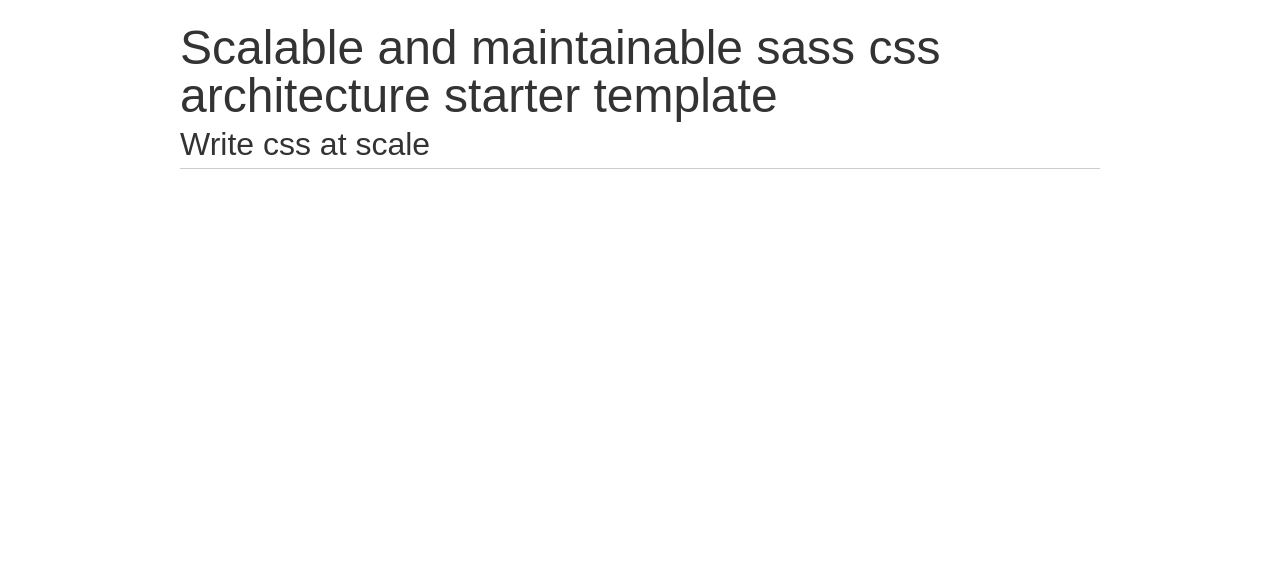
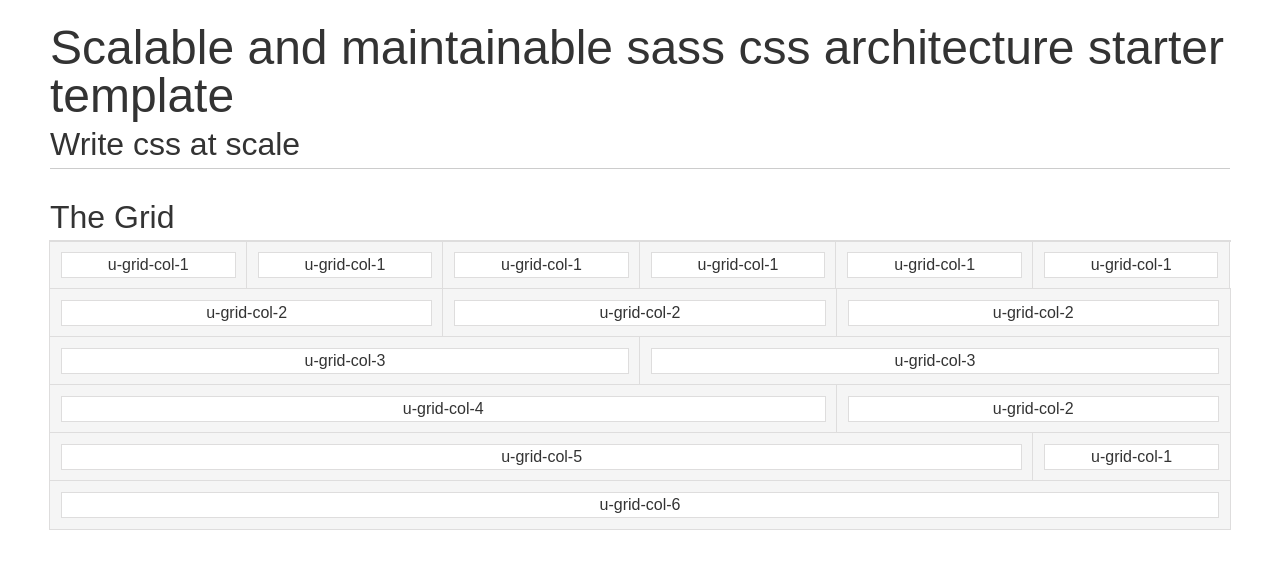
Before and after one commit to richardomollo/CSS-for-Scalabilty, a PHP site: page / in a window 1280 px wide. Shown: the top 569 px of the page. Run offline with PHP 8.4, Linux system fonts and the light colour scheme.

Commit message:
initial grid system added

```diff
--- a/css/main.css
+++ b/css/main.css
@@ -3349,11 +3349,66 @@ blockquote p:last-of-type:after {
   globally used mixins and functions. It’s important not to output any CSS in the first 2 layers.
 */
 .o-wrapper {
-  max-width: 940px;
+  max-width: 1200px;
   margin-right: auto;
   margin-left: auto;
   padding-right: 10px;
   padding-left: 10px;
+}
+
+/*
+
+	The purpose of the o-grid-wrapper is to set the width of the entire grid.
+	The width of the o-grid-wrapper is generally 100%, but you might want to set a max-width for larger displays.
+
+*/
+.o-grid-wrapper {
+  max-width: 1200px;
+  width: 100%;
+  box-sizing: border-box;
+}
+
+/*
+	the perdose of o-grid-row is to keep the columns inside it from overflowing onto other rows. To achieve this,
+	we'll use the clearfix hack to make sure everything inside the o-grid-row stays inside the row.
+*/
+.o-grid-row:after:before, .o-grid-row:after:after,
+.o-grid-row:after:before,
+.o-grid-row:after:after {
+  content: "";
+  display: table;
+}
+
+.o-grid-row:after:after,
+.o-grid-row:after:after {
+  clear: both;
+}
+
+/*
+	prevent floated columns from stacking up a min-height of 1px as well as float them.
+	total number of columns by the width of the container.
+*/
+[class*='u-grid-col-'] {
+  float: left;
+  min-height: 1px;
+  width: 16.66%;
+  /*-- our gutter --*/
+  padding: 12px;
+  /* you can remove this */
+  background-color: #f5f5f5;
+}
+
+.outline, .outline * {
+  outline: 1px solid #dedddd;
+}
+
+/*-- some extra column content styling --*/
+[class*='u-grid-col-'] > p {
+  background-color: #fff;
+  padding: 0;
+  margin: 0;
+  text-align: center;
+  color: #333;
 }
 
 .o-layout {
@@ -3502,18 +3557,26 @@ blockquote p:last-of-type:after {
   text-decoration: underline !important;
 }
 
-.u-1\/1 {
+.u-grid-col-6 {
   width: 100% !important;
 }
 
-.u-1\/2 {
+.u-grid-col-5 {
+  width: 83.33% !important;
+}
+
+.u-grid-col-4 {
+  width: 66.664% !important;
+}
+
+.u-grid-col-3 {
   width: 50% !important;
 }
 
-.u-1\/3 {
-  width: 33.333333333% !important;
-}
-
-.u-2\/3 {
-  width: 66.666666666% !important;
-}
+.u-grid-col-2 {
+  width: 33.33% !important;
+}
+
+.u-grid-col-1 {
+  width: 16.66% !important;
+}
--- a/index.php
+++ b/index.php
@@ -27,6 +27,39 @@
                 <h2 class="c-page-title__sub">Write css at scale</h2>
             </div>
 
+            <h2 class="c-page-title__sub">The Grid</h2>
+            <!-- grid container -->
+            <div class="o-grid-wrapper outline">
+                <div class="o-grid-row">
+                    <div class="u-grid-col-1"><p>u-grid-col-1</p></div>
+                    <div class="u-grid-col-1"><p>u-grid-col-1</p></div>
+                    <div class="u-grid-col-1"><p>u-grid-col-1</p></div>
+                    <div class="u-grid-col-1"><p>u-grid-col-1</p></div>
+                    <div class="u-grid-col-1"><p>u-grid-col-1</p></div>
+                    <div class="u-grid-col-1"><p>u-grid-col-1</p></div>
+                </div>
+                <div class="o-grid-row">
+                    <div class="u-grid-col-2"><p>u-grid-col-2</p></div>
+                    <div class="u-grid-col-2"><p>u-grid-col-2</p></div>
+                    <div class="u-grid-col-2"><p>u-grid-col-2</p></div>
+                </div>
+                <div class="o-grid-row">
+                    <div class="u-grid-col-3"><p>u-grid-col-3</p></div>
+                    <div class="u-grid-col-3"><p>u-grid-col-3</p></div>
+                </div>
+                <div class="o-grid-row">
+                    <div class="u-grid-col-4"><p>u-grid-col-4</p></div>
+                    <div class="u-grid-col-2"><p>u-grid-col-2</p></div>
+                </div>
+                <div class="o-grid-row">
+                    <div class="u-grid-col-5"><p>u-grid-col-5</p></div>
+                    <div class="u-grid-col-1"><p>u-grid-col-1</p></div>
+                </div>
+                <div class="o-grid-row">
+                    <div class="u-grid-col-6"><p>u-grid-col-6</p></div>
+                </div>
+            </div>
+
         </div>
     </body>
 </html>
--- a/sass/_objects.wrappers.scss
+++ b/sass/_objects.wrappers.scss
@@ -1,7 +1,59 @@
 .o-wrapper {
-    max-width: 940px;
+    max-width: 1200px;
     margin-right: auto;
     margin-left:  auto;
     padding-right: 10px;
     padding-left:  10px;
 }
+
+/*
+
+	The purpose of the o-grid-wrapper is to set the width of the entire grid.
+	The width of the o-grid-wrapper is generally 100%, but you might want to set a max-width for larger displays.
+
+*/
+
+.o-grid-wrapper {
+    max-width : 1200px;
+    width: 100%;
+    box-sizing: border-box;
+}
+
+/*
+	the perdose of o-grid-row is to keep the columns inside it from overflowing onto other rows. To achieve this,
+	we'll use the clearfix hack to make sure everything inside the o-grid-row stays inside the row.
+*/
+
+.o-grid-row:after,
+.o-grid-row:after {
+	@include clearfix()
+}
+
+
+/*
+	prevent floated columns from stacking up a min-height of 1px as well as float them.
+	total number of columns by the width of the container.
+*/
+
+[class*='u-grid-col-'] {
+    float: left;
+    min-height: 1px;
+    width: 16.66%;
+    /*-- our gutter --*/
+    padding: 12px;
+    /* you can remove this */
+    background-color: $color-grey-lighter;
+}
+
+.outline, .outline *{
+    outline: 1px solid $color-grey-lines-light;
+}
+
+/*-- some extra column content styling --*/
+[class*='u-grid-col-'] > p {
+     background-color: $color-white;
+     padding: 0;
+     margin: 0;
+     text-align: center;
+     color: $color-gray-dark;
+}
--- a/sass/_settings.colors.scss
+++ b/sass/_settings.colors.scss
@@ -1,11 +1,14 @@
 // Color palette
 $color-brand:           #BADA55;
 $color-brand-highlight: lighten($color-brand, 15%);
-$color-brand-shadow:     darken($color-brand, 15%);
+$color-brand-shadow:    darken($color-brand, 15%);
 
+$color-white:           #fff;
 $color-gray:            #666;
 $color-gray-light:      #ccc;
 $color-gray-dark:       #333;
+$color-grey-lighter:    #f5f5f5;
+$color-grey-lines-light: #dedddd;
 
 $color-highlight:       rgba(255, 255, 255, 0.05);
 $color-shadow:          rgba(0, 0, 0, 0.05);
--- a/sass/_utilities.widths.scss
+++ b/sass/_utilities.widths.scss
@@ -1,15 +1,23 @@
-.u-1\/1 {
+.u-grid-col-6 {
     width: 100% !important;
 }
 
-.u-1\/2 {
+.u-grid-col-5 {
+    width: 83.33% !important;
+}
+
+.u-grid-col-4 {
+    width: 66.664% !important;
+}
+
+.u-grid-col-3{
     width: 50% !important;
 }
 
-.u-1\/3 {
-    width: 33.333333333% !important;
+.u-grid-col-2{
+	width: 33.33% !important;
 }
 
-.u-2\/3 {
-    width: 66.666666666% !important;
+.u-grid-col-1{
+	 width: 16.66% !important;
 }
```
Also changed, not shown: README.html (added, +62 -0 lines).
